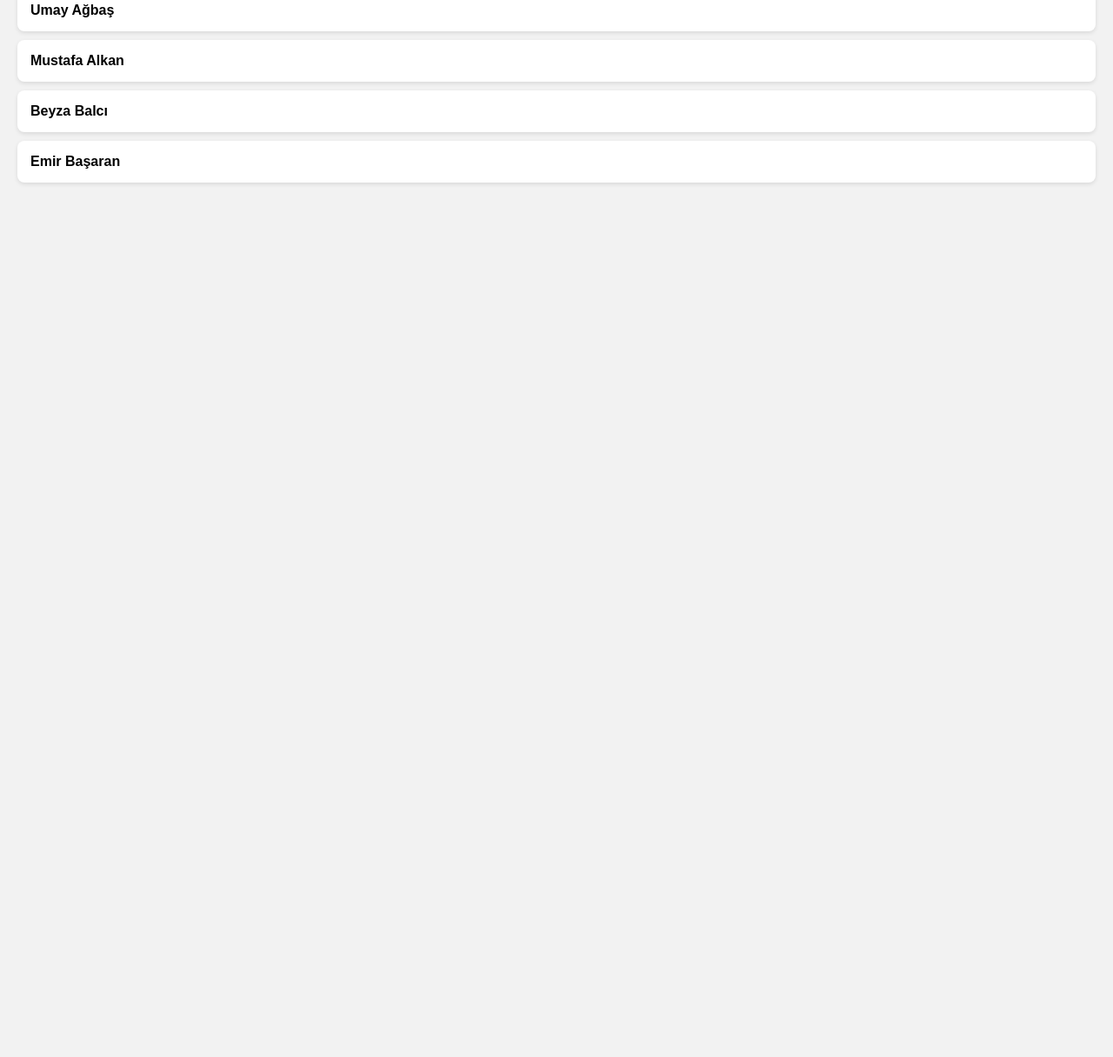
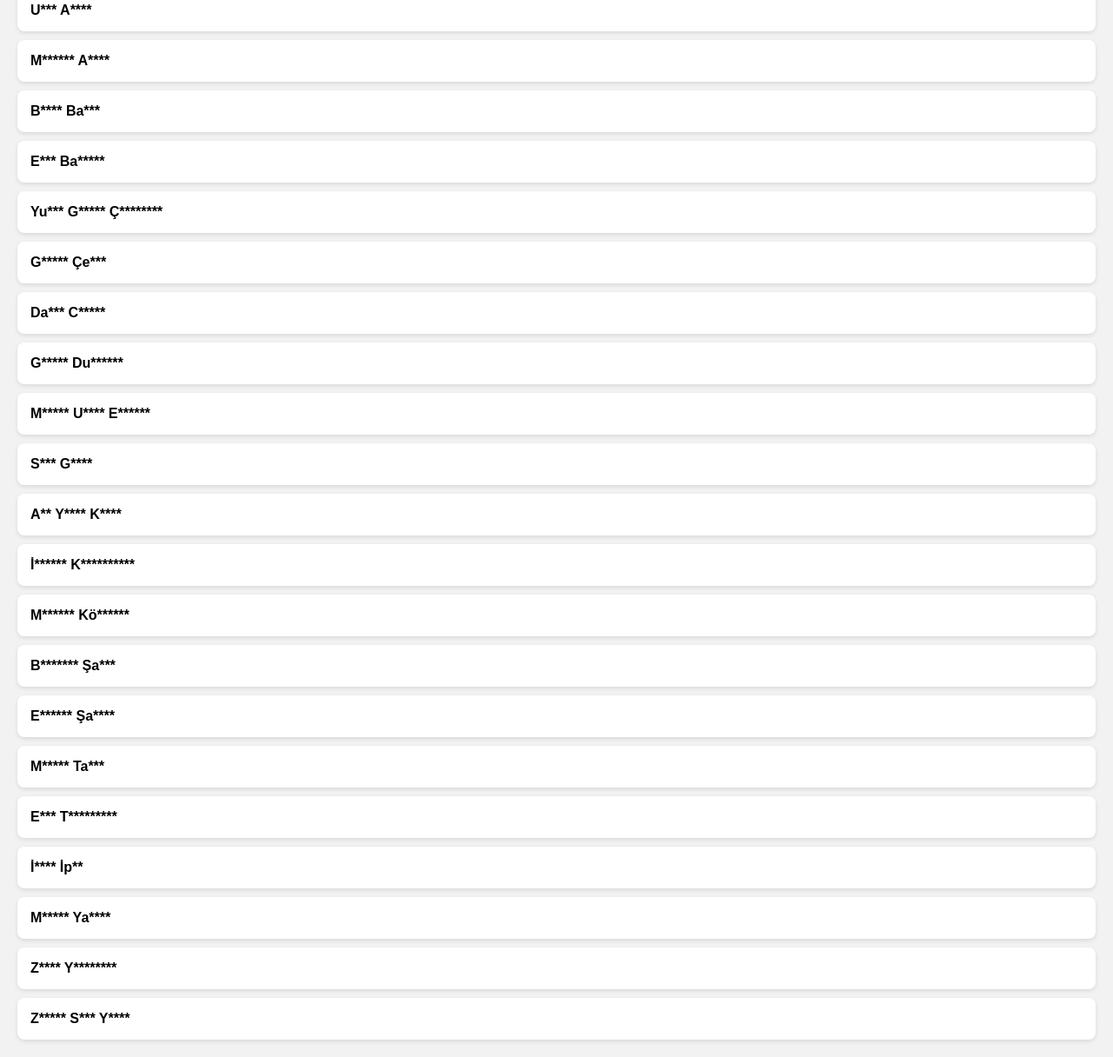
Before and after one commit to zynpsy/attendance, a plain HTML site: page index.html in a window 1280 px wide. Shown: the part 92-1308 px from the top of the page at 87% size. Before the commit the page ends 800 px from the top, so only its background shows below. Drawn offline with Linux system fonts and the light colour scheme.

Commit message:
Update index.html

```diff
--- a/index.html
+++ b/index.html
@@ -40,19 +40,88 @@
 <script>
     const students = [
         {
-            name: "Umay Ağbaş",
+            name: "U*** A****",
             absences: ["2025-03-01", "2025-03-15"]
         },
         {
-            name: "Mustafa Alkan",
+            name: "M****** A****",
             absences: ["2025-02-20", "2025-03-05", "2025-04-10"]
         },
         {
-            name: "Beyza Balcı",
+            name: "B**** Ba***",
             absences: ["2025-03-01", "2025-03-15"]
         },
         {
-            name: "Emir Başaran",
+            name: "E*** Ba*****",
+            absences: ["2025-03-01", "2025-03-15"]
+        },
+        {
+            name: "Yu*** G***** Ç********",
+            absences: ["2025-03-01", "2025-03-15"]
+        },
+        {
+            name: "G***** Çe***",
+            absences: ["2025-03-01", "2025-03-15"]
+        },
+        {
+            name: "Da*** C*****",
+            absences: ["2025-03-01", "2025-03-15"]
+        },
+        {
+            name: "G***** Du******",
+            absences: ["2025-03-01", "2025-03-15"]
+        },
+        {
+            name: "M***** U**** E******",
+            absences: ["2025-03-01", "2025-03-15"]
+        },
+        {
+            name: "S*** G****",
+            absences: ["2025-03-01", "2025-03-15"]
+        },
+        {
+            name: "A** Y**** K****",
+            absences: ["2025-03-01", "2025-03-15"]
+        },
+        {
+            name: "İ****** K**********",
+            absences: ["2025-03-01", "2025-03-15"]
+        },
+        {
+            name: "M****** Kö******",
+            absences: ["2025-03-01", "2025-03-15"]
+        },
+        {
+            name: "B******* Şa***",
+            absences: ["2025-03-01", "2025-03-15"]
+        },
+        {
+            name: "E****** Şa****",
+            absences: ["2025-03-01", "2025-03-15"]
+        },
+        {
+            name: "M***** Ta***",
+            absences: ["2025-03-01", "2025-03-15"]
+        }
+        ,
+        {
+            name: "E*** T*********",
+            absences: ["2025-03-01", "2025-03-15"]
+        },
+        {
+            name: "İ**** İp**",
+            absences: ["2025-03-01", "2025-03-15"]
+        },
+        {
+            name: "M***** Ya****",
+            absences: ["2025-03-01", "2025-03-15"]
+        },
+        {
+            name: "Z**** Y********",
+            absences: ["2025-03-01", "2025-03-15"]
+        },
+        {
+            name: "Z***** S*** Y****",
             absences: ["2025-03-01", "2025-03-15"]
         }
     ];
```
